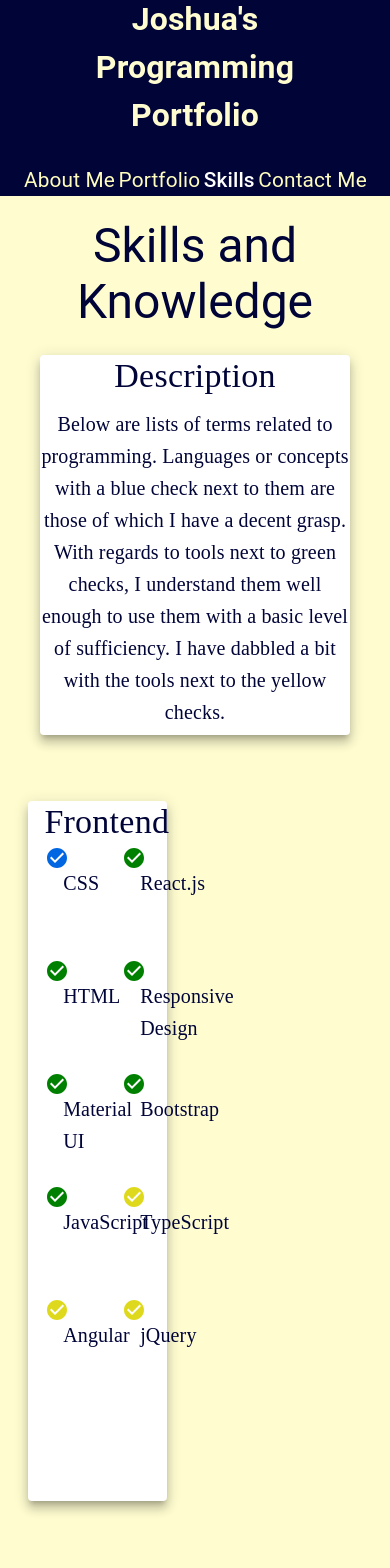
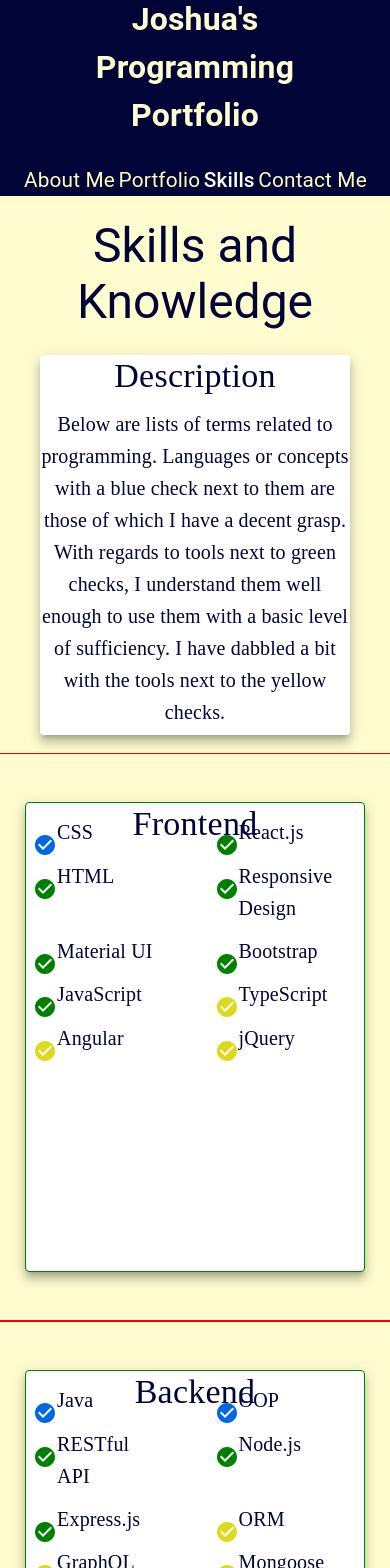
Before and after one commit to CoderJ01/material-ui-programming-portfolio, a React (Create React App) app: page /skills in a window 390 px wide. Shown: the top 1568 px of the page. Built offline with nearby package versions, Linux system fonts and the light colour scheme.

Commit message:
modify PortfolioCard Grid using breakpoints

```diff
--- a/src/components/PortfolioCard/PortfolioCard.component.jsx
+++ b/src/components/PortfolioCard/PortfolioCard.component.jsx
@@ -6,12 +6,12 @@ import { Typography } from '@mui/material';
 import CheckCircleIcon from '@mui/icons-material/CheckCircle';
 import Box from '@mui/material/Box';
 import SetCheckmarkColor from './PortfolioCard.util';
-import './PortfolioCard.style.css';
+// import './PortfolioCard.style.css';
 
 const PortfolioCard = ({ dataObj = [] }) => {
     let checkmarkColor;
     return (
-        <Grid xs={6} className='portfolio-card-grid'>
+        <Grid xs={12} sm={8} md={8} lg={6} className='portfolio-card-grid' sx={{ border: '1px solid red'}}>
             <Box
                 sx={{
                     display: 'flex',
@@ -20,12 +20,13 @@ const PortfolioCard = ({ dataObj = [] }) => {
                     m: 1,
                     width: '100%',
                     height: 470,
-                    backgroundColor: 'white'
+                    backgroundColor: 'white',
+                    border: '1px solid green'
                     },
                 }}
                 className='portfolio-card-box'
             >
-                <Paper elevation={8} className='portfolio-card-paper'>
+                <Paper elevation={8} className='portfolio-card-paper' sx={{ border: '2px solid blue'}}>
                     <Container sx={{ textAlign: 'center' }}>
                         <Typography variant="h4" gutterBottom sx={{ color: 'rgb(0, 4, 55)', fontFamily: 'Monotype Corsiva' }} className='portfolio-card-heading'>{dataObj.title}</Typography>
                     </Container>
```
